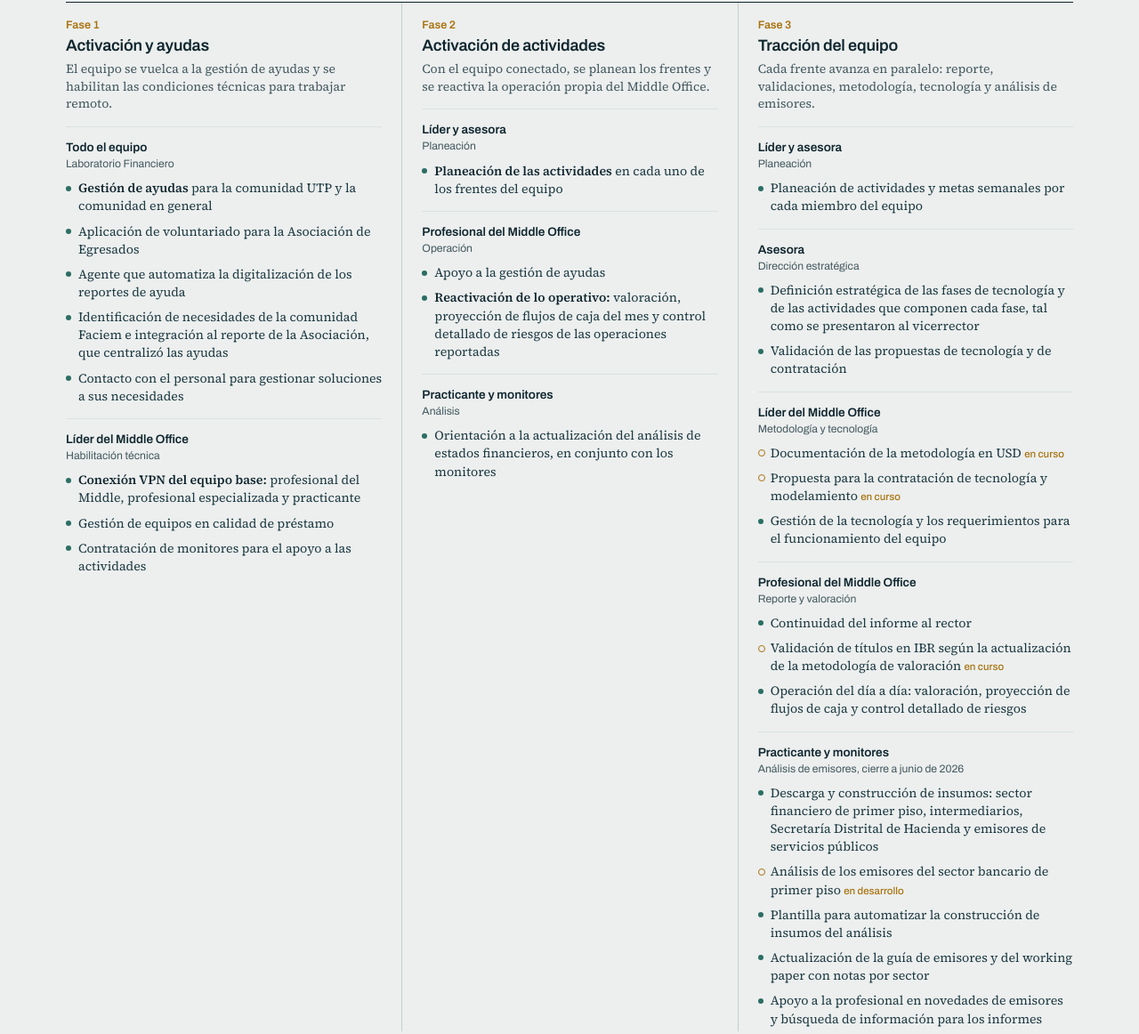
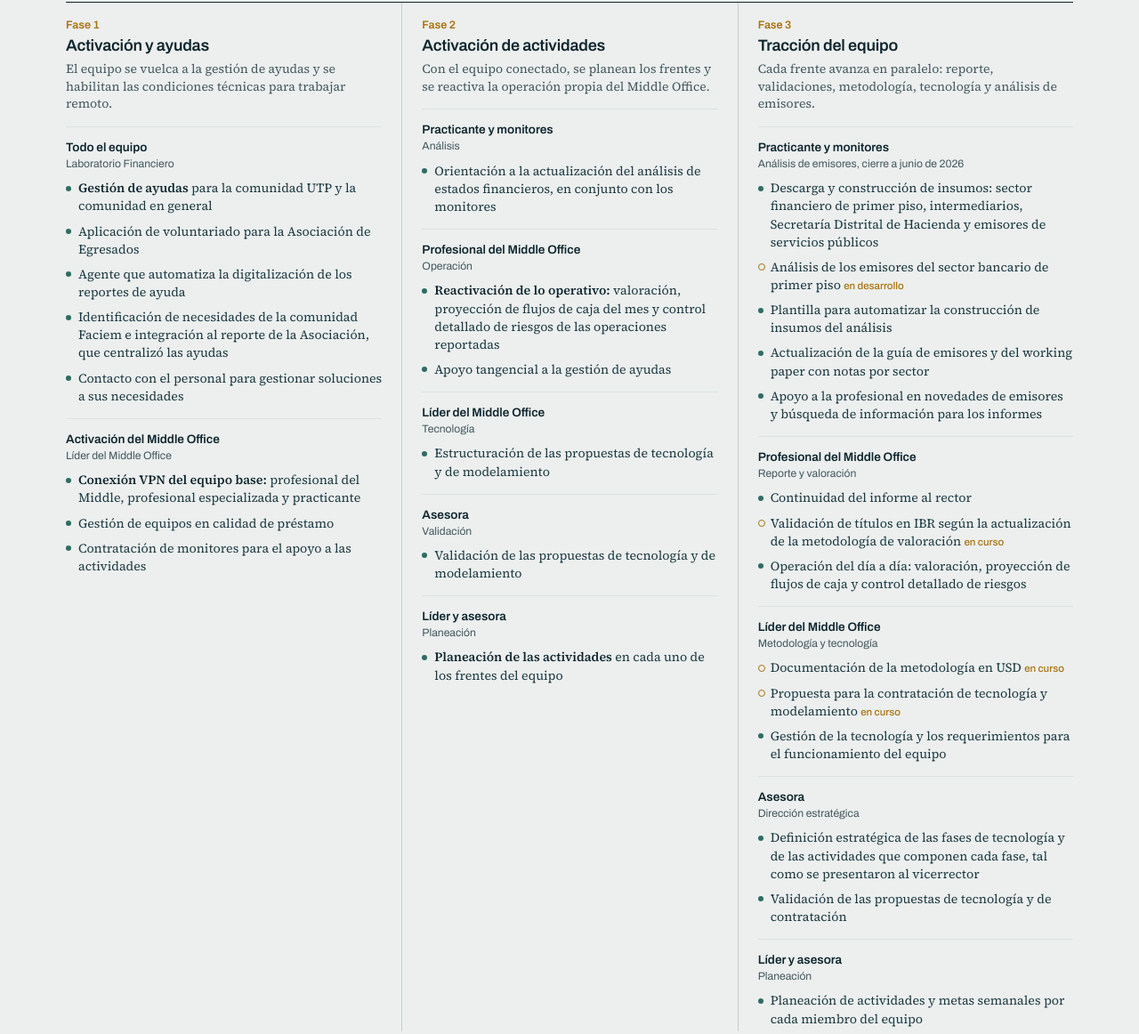
Before and after one commit to Linamarcelamarinromero/actividades1, a plain HTML site: page index.html in a window 1280 px wide. Shown: the part 266-1428 px from the top of the page at 89% size. Drawn offline with Linux system fonts and the light colour scheme.

Commit message:
Add files via upload

```diff
--- a/index.html
+++ b/index.html
@@ -157,7 +157,7 @@
         </ul>
       </div>
       <div class="blk">
-        <h4>Líder del Middle Office<span>Habilitación técnica</span></h4>
+        <h4>Activación del Middle Office<span>Líder del Middle Office</span></h4>
         <ul>
           <li><b>Conexión VPN del equipo base:</b> profesional del Middle, profesional especializada y practicante</li>
           <li>Gestión de equipos en calidad de préstamo</li>
@@ -173,22 +173,34 @@
         <p>Con el equipo conectado, se planean los frentes y se reactiva la operación propia del Middle Office.</p>
       </div>
       <div class="blk">
-        <h4>Líder y asesora<span>Planeación</span></h4>
+        <h4>Practicante y monitores<span>Análisis</span></h4>
         <ul>
-          <li><b>Planeación de las actividades</b> en cada uno de los frentes del equipo</li>
+          <li>Orientación a la actualización del análisis de estados financieros, en conjunto con los monitores</li>
         </ul>
       </div>
       <div class="blk">
         <h4>Profesional del Middle Office<span>Operación</span></h4>
         <ul>
-          <li>Apoyo a la gestión de ayudas</li>
           <li><b>Reactivación de lo operativo:</b> valoración, proyección de flujos de caja del mes y control detallado de riesgos de las operaciones reportadas</li>
+          <li>Apoyo tangencial a la gestión de ayudas</li>
         </ul>
       </div>
       <div class="blk">
-        <h4>Practicante y monitores<span>Análisis</span></h4>
+        <h4>Líder del Middle Office<span>Tecnología</span></h4>
         <ul>
-          <li>Orientación a la actualización del análisis de estados financieros, en conjunto con los monitores</li>
+          <li>Estructuración de las propuestas de tecnología y de modelamiento</li>
+        </ul>
+      </div>
+      <div class="blk">
+        <h4>Asesora<span>Validación</span></h4>
+        <ul>
+          <li>Validación de las propuestas de tecnología y de modelamiento</li>
+        </ul>
+      </div>
+      <div class="blk">
+        <h4>Líder y asesora<span>Planeación</span></h4>
+        <ul>
+          <li><b>Planeación de las actividades</b> en cada uno de los frentes del equipo</li>
         </ul>
       </div>
     </div>
@@ -200,16 +212,21 @@
         <p>Cada frente avanza en paralelo: reporte, validaciones, metodología, tecnología y análisis de emisores.</p>
       </div>
       <div class="blk">
-        <h4>Líder y asesora<span>Planeación</span></h4>
+        <h4>Practicante y monitores<span>Análisis de emisores, cierre a junio de 2026</span></h4>
         <ul>
-          <li>Planeación de actividades y metas semanales por cada miembro del equipo</li>
+          <li>Descarga y construcción de insumos: sector financiero de primer piso, intermediarios, Secretaría Distrital de Hacienda y emisores de servicios públicos</li>
+          <li class="curso">Análisis de los emisores del sector bancario de primer piso <em>en desarrollo</em></li>
+          <li>Plantilla para automatizar la construcción de insumos del análisis</li>
+          <li>Actualización de la guía de emisores y del working paper con notas por sector</li>
+          <li>Apoyo a la profesional en novedades de emisores y búsqueda de información para los informes</li>
         </ul>
       </div>
       <div class="blk">
-        <h4>Asesora<span>Dirección estratégica</span></h4>
+        <h4>Profesional del Middle Office<span>Reporte y valoración</span></h4>
         <ul>
-          <li>Definición estratégica de las fases de tecnología y de las actividades que componen cada fase, tal como se presentaron al vicerrector</li>
-          <li>Validación de las propuestas de tecnología y de contratación</li>
+          <li>Continuidad del informe al rector</li>
+          <li class="curso">Validación de títulos en IBR según la actualización de la metodología de valoración <em>en curso</em></li>
+          <li>Operación del día a día: valoración, proyección de flujos de caja y control detallado de riesgos</li>
         </ul>
       </div>
       <div class="blk">
@@ -221,21 +238,16 @@
         </ul>
       </div>
       <div class="blk">
-        <h4>Profesional del Middle Office<span>Reporte y valoración</span></h4>
+        <h4>Asesora<span>Dirección estratégica</span></h4>
         <ul>
-          <li>Continuidad del informe al rector</li>
-          <li class="curso">Validación de títulos en IBR según la actualización de la metodología de valoración <em>en curso</em></li>
-          <li>Operación del día a día: valoración, proyección de flujos de caja y control detallado de riesgos</li>
+          <li>Definición estratégica de las fases de tecnología y de las actividades que componen cada fase, tal como se presentaron al vicerrector</li>
+          <li>Validación de las propuestas de tecnología y de contratación</li>
         </ul>
       </div>
       <div class="blk">
-        <h4>Practicante y monitores<span>Análisis de emisores, cierre a junio de 2026</span></h4>
+        <h4>Líder y asesora<span>Planeación</span></h4>
         <ul>
-          <li>Descarga y construcción de insumos: sector financiero de primer piso, intermediarios, Secretaría Distrital de Hacienda y emisores de servicios públicos</li>
-          <li class="curso">Análisis de los emisores del sector bancario de primer piso <em>en desarrollo</em></li>
-          <li>Plantilla para automatizar la construcción de insumos del análisis</li>
-          <li>Actualización de la guía de emisores y del working paper con notas por sector</li>
-          <li>Apoyo a la profesional en novedades de emisores y búsqueda de información para los informes</li>
+          <li>Planeación de actividades y metas semanales por cada miembro del equipo</li>
         </ul>
       </div>
     </div>
```
